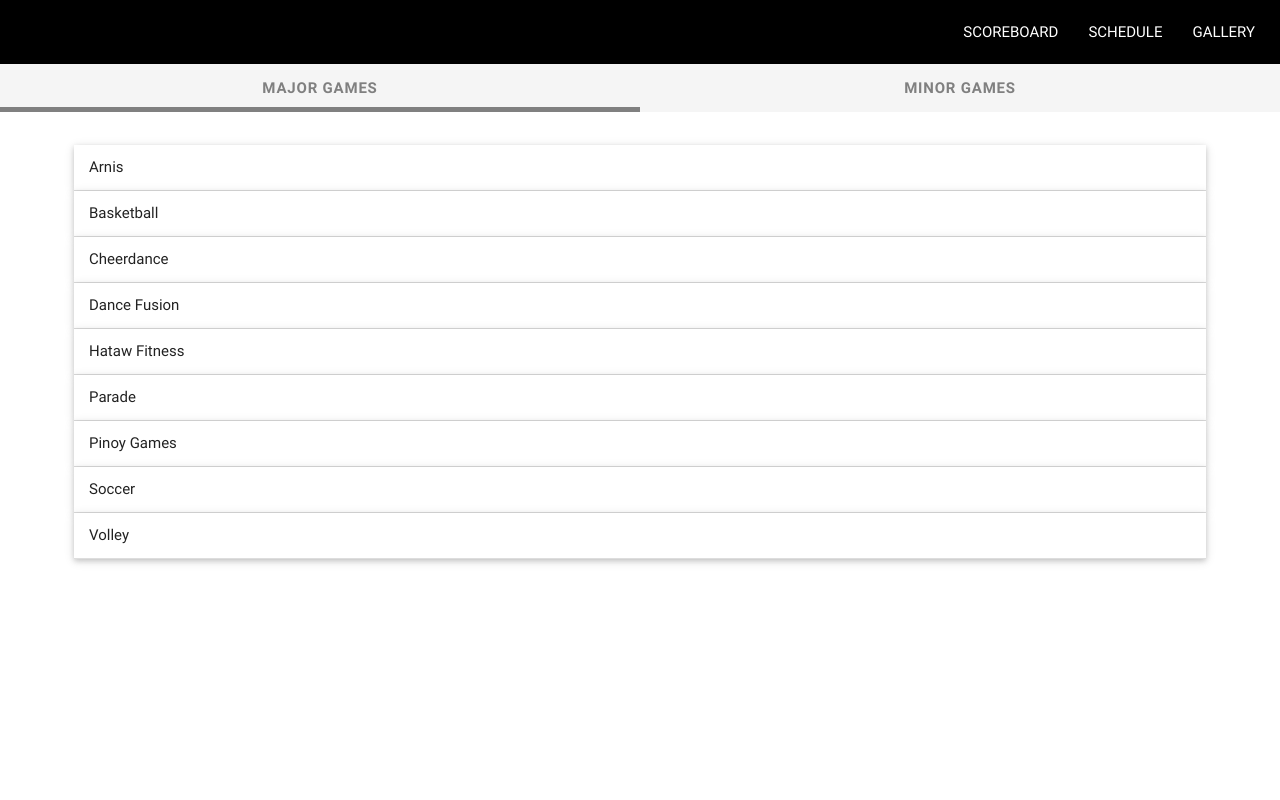
After one commit to miriammariety/scoreboard, a Django app: page /schedule/ in a window 1280 px wide. The commit adds this page. Run offline with Django 3.2, Linux system fonts and the light colour scheme; some libraries are stand-ins or nearby versions.

Commit message:
initial UI concept for schedue of games

```diff
--- a/live/templates/live/homepage.html
+++ b/live/templates/live/homepage.html
@@ -4,4 +4,7 @@
 
 {% block content %}
 
+<div class="parallax-container">
+  <div class="parallax"><img src="{% static 'live/images/bannerphoto.png' %}" alt=""></div>
+</div>
 {% endblock %}
--- /dev/null
+++ b/live/templates/live/schedule.html
@@ -0,0 +1,63 @@
+{% extends 'scoreboard/base.html' %}
+{% load staticfiles %}
+{% block title %} Intrams 2016 | Home {% endblock %}
+
+{% block content %}
+<div>
+  <ul class="tabs">
+    <li id="majorg-tab" class="tab col s6">
+      <a href="#majorg" class="active">Major Games</a>
+    </li>
+    <li id="minorg-tab" class="tab col s6">
+      <a href="#minorg" class="active">Minor Games</a>
+    </li>
+  </ul>
+  <div class="schedule-container">
+    <div id="majorg" class="col s12">
+      <ul class="collapsible popout" data-collapsible="expandable">
+        <li>
+          <div class="collapsible-header">Arnis</div>
+          <div></div>
+        </li>
+        <li>
+          <div class="collapsible-header">Basketball</div>
+          <div></div>
+        </li>
+        <li>
+          <div class="collapsible-header">Cheerdance</div>
+          <div></div>
+        </li>
+        <li>
+          <div class="collapsible-header">Dance Fusion</div>
+          <div></div>
+        </li>
+        <li>
+          <div class="collapsible-header">Hataw Fitness</div>
+          <div></div>
+        </li>
+        <li>
+          <div class="collapsible-header">Parade</div>
+          <div></div>
+        </li>
+        <li>
+          <div class="collapsible-header">Pinoy Games</div>
+          <div></div>
+        </li>
+        <li>
+          <div class="collapsible-header">Soccer</div>
+          <div></div>
+        </li>
+        <li>
+          <div class="collapsible-header">Volley</div>
+          <div></div>
+        </li>
+      </ul>
+    </div>
+    <div id="minorg" class="col s12">
+      <ul class="collapsible popout" data-collapsible="expandable">
+
+      </ul>
+    </div>
+  </div>
+</div>
+{% endblock %}
--- a/live/urls.py
+++ b/live/urls.py
@@ -3,5 +3,6 @@ from django.conf.urls import url
 from django.contrib import admin
 
 urlpatterns = [
-    url(r'home/$', views.HomeView.as_view(), name='home')
+    url(r'home/$', views.HomeView.as_view(), name='home'),
+    url(r'schedule/$', views.ScheduleView.as_view(), name='schedule')
 ]
--- a/live/views.py
+++ b/live/views.py
@@ -3,3 +3,6 @@ from django.views.generic import TemplateView
 
 class HomeView(TemplateView):
     template_name = 'live/homepage.html'
+
+class ScheduleView(TemplateView):
+    template_name = 'live/schedule.html'
--- a/scoreboard/static/scoreboard/css/style.css
+++ b/scoreboard/static/scoreboard/css/style.css
@@ -5,7 +5,31 @@
 }
 
 .navbar li a:hover {
-    background-color: yellow;
+    background-color: maroon;
+    color: white;
+}
+
+.tabs {
+	background-color: whitesmoke;
+}
+
+ul.tabs > li.tab > a {
+    color: grey;
+    font-weight: 600;
+}
+
+ul.tabs > li.tab > a:hover {
     color: black;
+    font-weight: 600;
+}
 
+ul.tabs > div.indicator {
+    height: 5px;
+    background-color: grey;
 }
+
+.schedule-container {
+    padding-right: 50px;
+    padding-top: 25px;
+    padding-left: 50px;
+}
--- a/scoreboard/templates/scoreboard/base.html
+++ b/scoreboard/templates/scoreboard/base.html
@@ -28,10 +28,6 @@
   <a href="#" data-activates="nav-mobile" class="button-collapse"><i class="material-icons">menu</i></a>
 </nav>
 
-<div class="parallax-container">
-  <div class="parallax"><img src="{% static 'live/images/bannerphoto.png' %}" alt=""></div>
-</div>
-
 <main>
   {% block content %}{% endblock %}
 </main>
```
